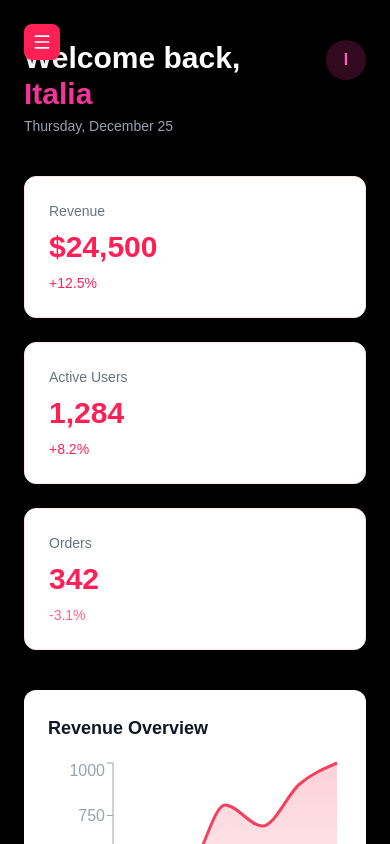
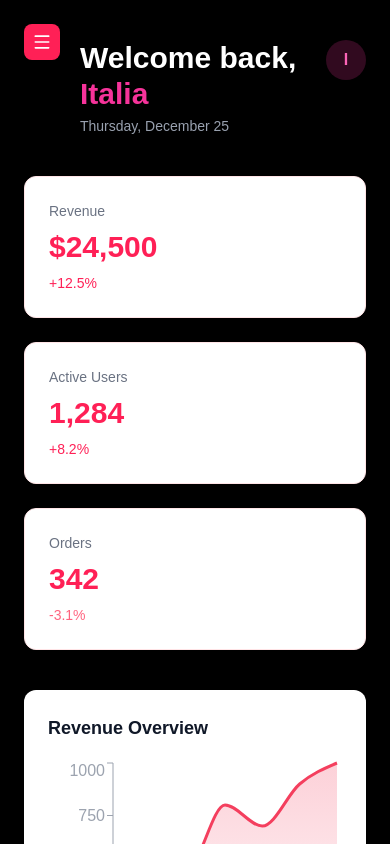
Before and after one commit to brizavda/analytics-dashboard, a Next.js app: page /dashboard in a window 390 px wide. Shown: the top 844 px of the page. Built offline with nearby package versions, Linux system fonts and the light colour scheme.

Commit message:
style: update Sidebar and DashboardHeader for improved layout and responsiveness

```diff
--- a/app/components/Sidebar.tsx
+++ b/app/components/Sidebar.tsx
@@ -33,15 +33,8 @@ export default function Sidebar() {
       )}
 
       {/* SIDEBAR */}
-      <aside
-        className={`
-          fixed inset-y-0 left-0 z-50 w-64
-          bg-[#0f0f14] border-r border-white/5
-          transform transition-transform duration-300
-          ${open ? "translate-x-0" : "-translate-x-full"}
-          lg:translate-x-0 lg:static lg:flex
-        `}
-      >
+      <aside className="hidden lg:flex fixed left-0 top-0 h-screen w-64 bg-[#0f0f14] border-r border-white/5 z-40">
+
         <div className="flex flex-col w-full px-6 py-8">
           {/* LOGO */}
           <h2 className="text-xl font-bold text-white mb-10">
--- a/app/components/ui/DashboardHeader.tsx
+++ b/app/components/ui/DashboardHeader.tsx
@@ -1,6 +1,6 @@
 export default function DashboardHeader() {
   return (
-    <header className="flex items-start justify-between gap-4">
+    <header className="relative flex items-start justify-between gap-4 pl-14 lg:pl-0">
       {/* LEFT */}
       <div>
         <h1 className="text-3xl font-semibold text-white">
--- a/app/dashboard/page.tsx
+++ b/app/dashboard/page.tsx
@@ -9,13 +9,13 @@ import { dashboardStats } from "../data/mockData";
 
 export default function DashboardPage() {
   return (
-    <div className="flex min-h-screen bg-black text-white">
+    <div className="min-h-screen bg-black text-white">
 
-      {/* SIDEBAR (desktop + mobile) */}
+      {/* SIDEBAR */}
       <Sidebar />
 
-      {/* MAIN CONTENT */}
-      <main className="flex-1 lg:ml-64 px-6 sm:px-10 xl:px-14 py-10 space-y-10 max-w-[1400px] mx-auto w-full">
+      {/* MAIN */}
+      <main className="lg:ml-64 px-6 sm:px-10 py-10 space-y-10">
 
         {/* HEADER */}
         <DashboardHeader />
```
